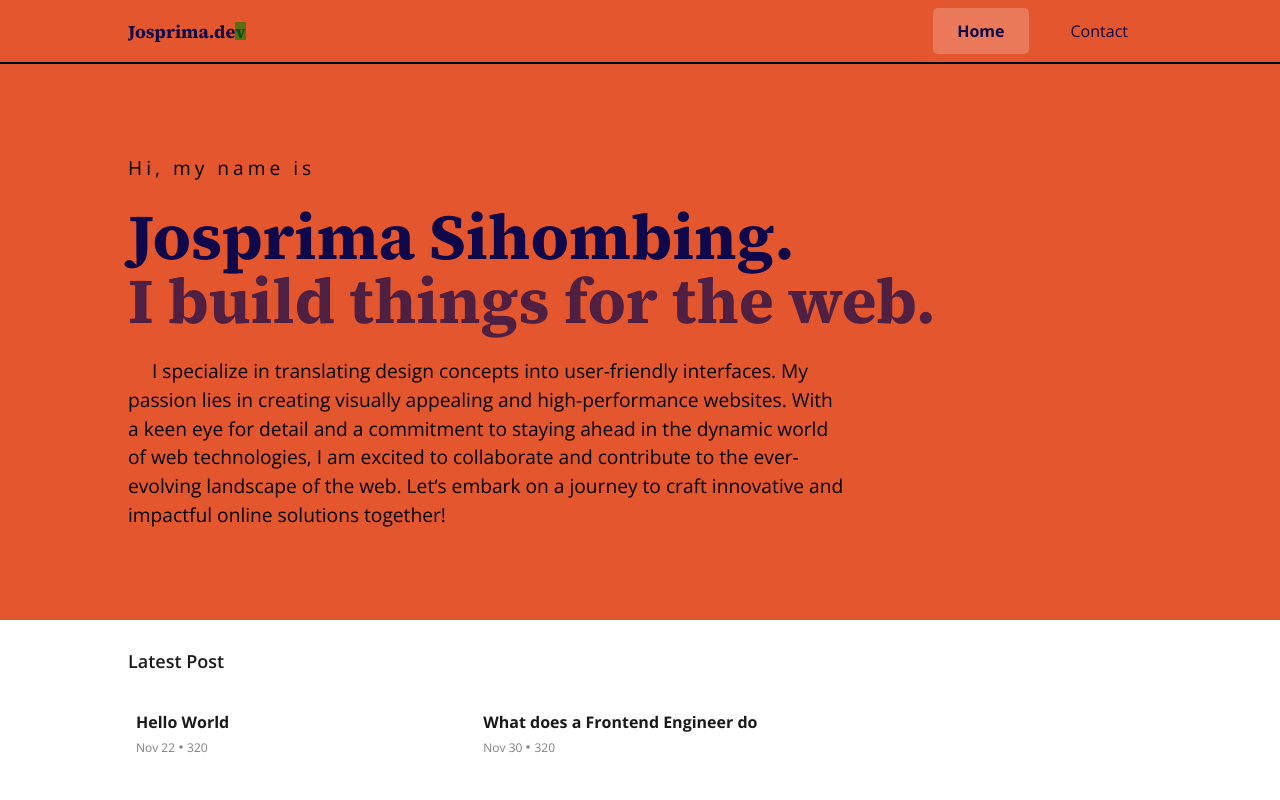
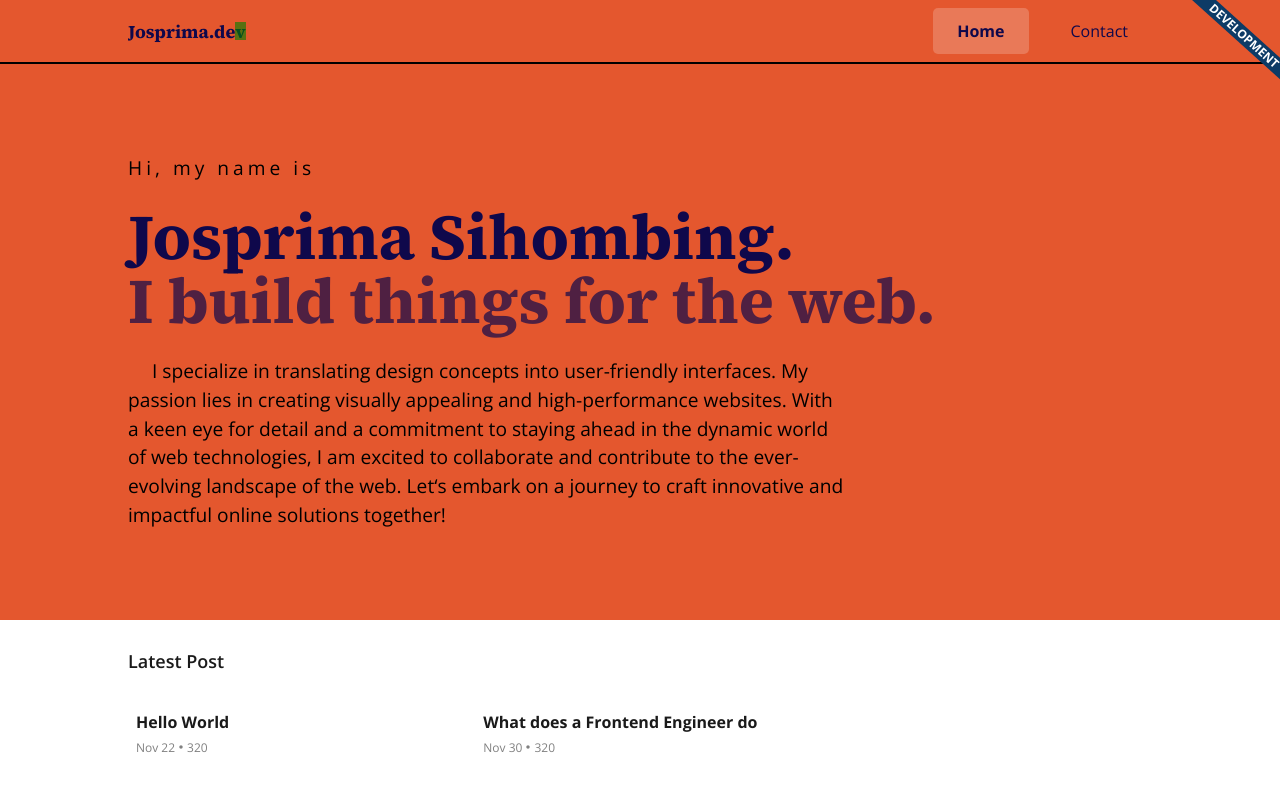
Before and after one commit to josprima-sihombing/josprima.dev, a Next.js app: page / in a window 1280 px wide. Shown: the top 800 px of the page. Built offline with nearby package versions, Linux system fonts and the light colour scheme; no server answers.

Commit message:
create development badge

```diff
--- a/src/app/layout.tsx
+++ b/src/app/layout.tsx
@@ -5,6 +5,7 @@ import { openSans, sourceSerif } from "@/fonts";
 import classNames from "classnames";
 import { ToastProvider } from "@/contexts/toast-context";
 import { SupabaseProvider } from "@/contexts/supabase-context";
+import DevelopmentBadge from "@/components/development-badge";
 
 export const metadata: Metadata = {
   title: "Josprima.dev",
@@ -27,6 +28,8 @@ export default function RootLayout({
         <SupabaseProvider>
           <ToastProvider>{children}</ToastProvider>
         </SupabaseProvider>
+
+        <DevelopmentBadge />
       </body>
     </html>
   );
--- /dev/null
+++ b/src/components/development-badge/index.tsx
@@ -0,0 +1,10 @@
+import Typography from "../atoms/typography";
+import css from "./style.module.scss";
+
+export default function DevelopmentBadge() {
+  return (
+    <span className={css.root}>
+      <Typography className={css.root__badge}>DEVELOPMENT</Typography>
+    </span>
+  );
+}
--- /dev/null
+++ b/src/components/development-badge/style.module.scss
@@ -0,0 +1,25 @@
+@use "/src/styles/variables.module.scss" as var;
+
+.root {
+  width: 120px;
+  height: 80px;
+  position: fixed;
+  top: 0;
+  right: 0;
+  overflow: hidden;
+  pointer-events: none;
+
+  &__badge {
+    font-weight: 700;
+    position: absolute;
+    top: 28px;
+    left: -66px;
+    background-color: var.$blue;
+    text-align: center;
+    width: 300px;
+    transform: rotate(42deg);
+    font-size: 12px;
+    color: var.$white !important;
+    padding: 2px 0;
+  }
+}
```
